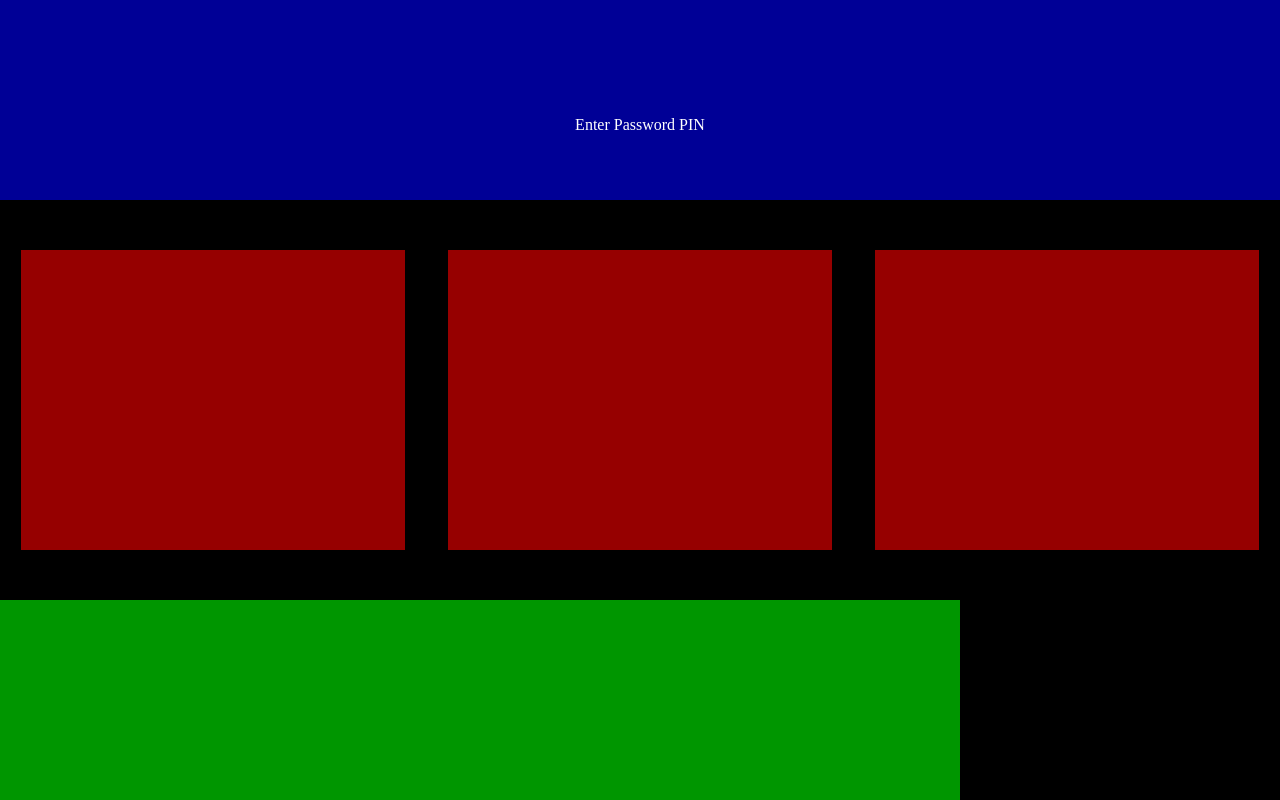
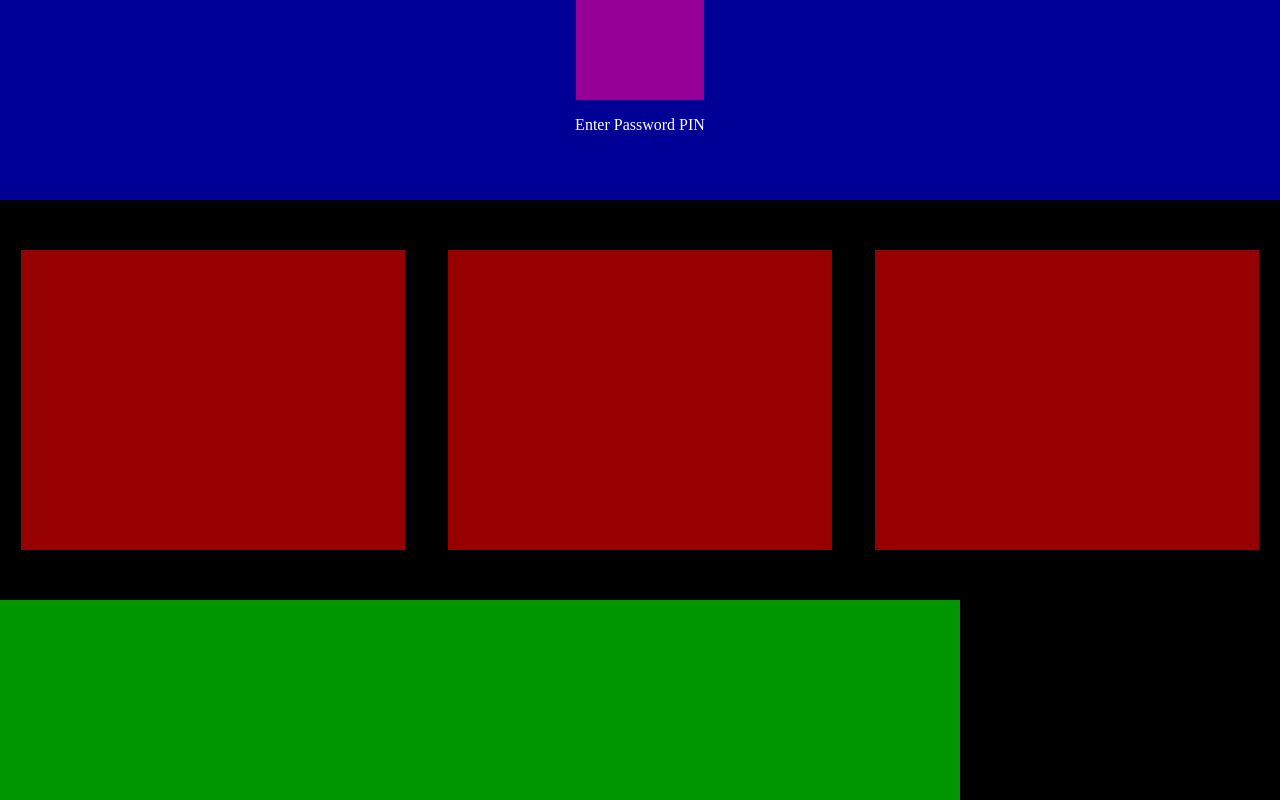
Before and after one commit to raphaelvigil/layout, a plain HTML site: page index.html in a window 1280 px wide. Drawn offline with Linux system fonts and the light colour scheme.

Commit message:
Update style.css

```diff
--- a/style.css
+++ b/style.css
@@ -8,6 +8,7 @@ body {
 	width: 10%;
 	height: 50%;
 	margin: auto;
+	background-color: rgb(150,0,150);
 }
 .text {
 	margin-left: auto;
```
